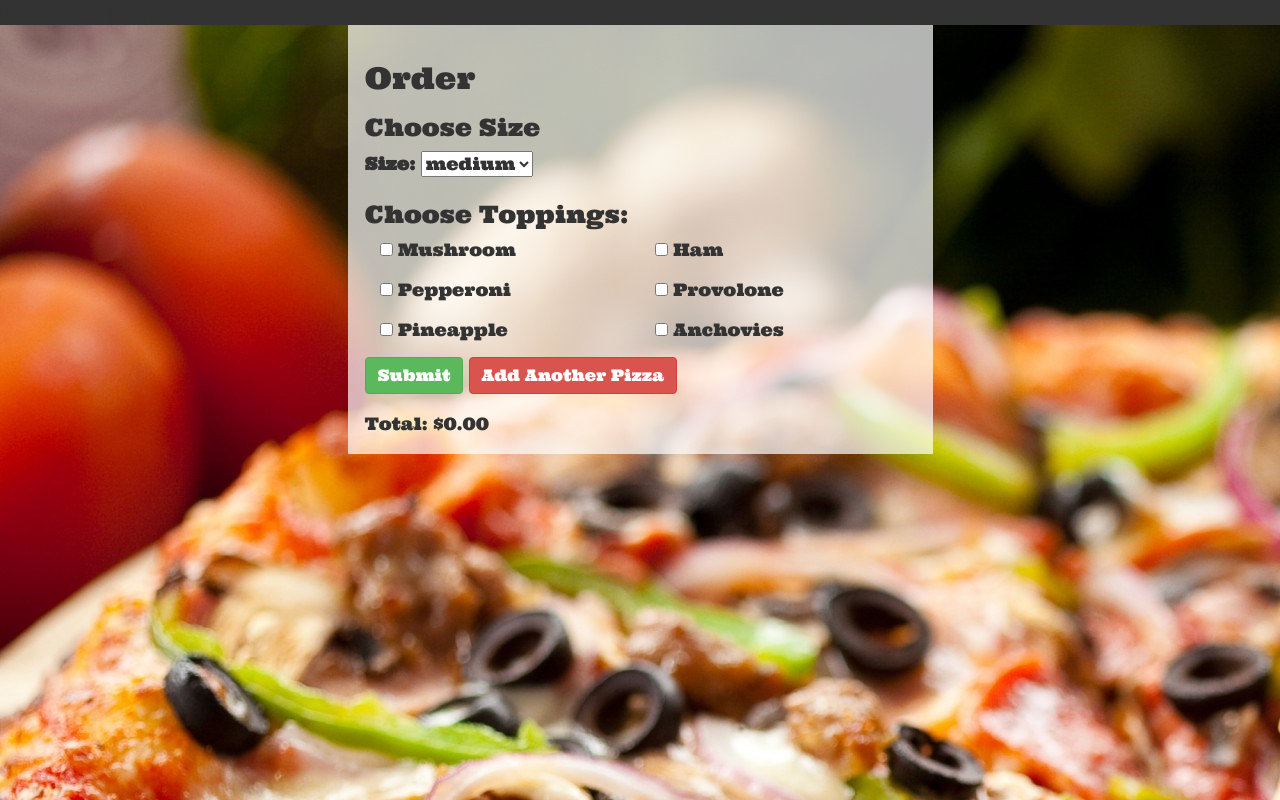
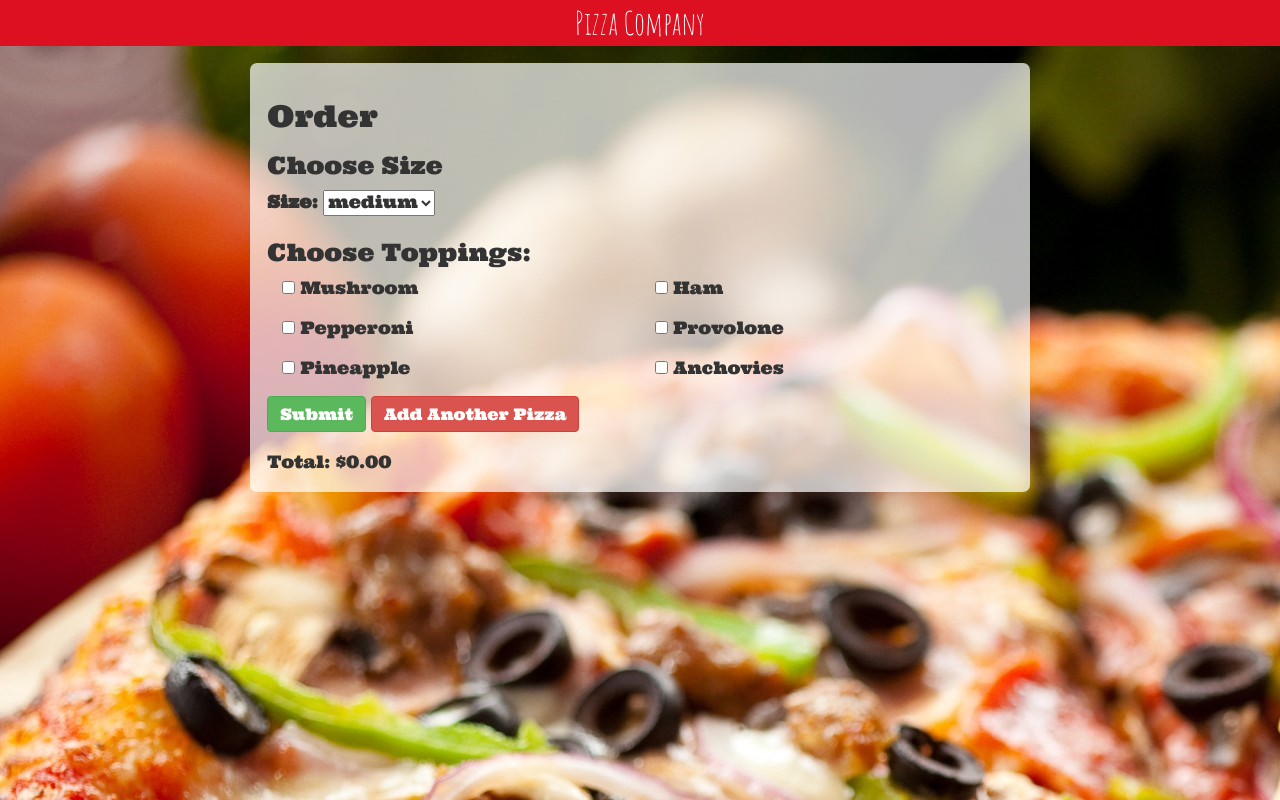
Before and after one commit to doohinkus/pizza, a plain HTML site: page index.html in a window 1280 px wide. Drawn offline with nearby package versions, Linux system fonts and the light colour scheme.

Commit message:
be something I can submit.

```diff
--- a/css/styles.css
+++ b/css/styles.css
@@ -1,15 +1,24 @@
 @import url('https://fonts.googleapis.com/css?family=Ultra');
+@import url('https://fonts.googleapis.com/css?family=Amatic+SC');
 body {
   background-image: url(../img/pizza.jpg);
   font-family: 'Ultra', serif;
   font-size: 13pt;
 }
-.col-md-offset-3{
+.col-md-offset-2{
   background-color: rgba(255, 255, 255, 0.7);;
   padding:1em;
+  border-radius: 7px;
+  margin-top: 1em;
 }
 .preheader{
-  background-color: #333;
+  font-family: 'Amatic SC', cursive;
+  background-color: #dd1021;
+  color: #fff;
+  font-size: 24pt;
+  text-align: center;
+
+
 }
 .btn {
   font-size: 12pt;
--- a/index.html
+++ b/index.html
@@ -14,7 +14,7 @@
     </div><!--end preheader -->
     <div class="container">
       <div class="row">
-        <div class="col-md-6 col-md-offset-3">
+        <div class="col-md-8 col-md-offset-2">
           <div class="order">
             <h2>Order</h2>
             <form id="input">
```
